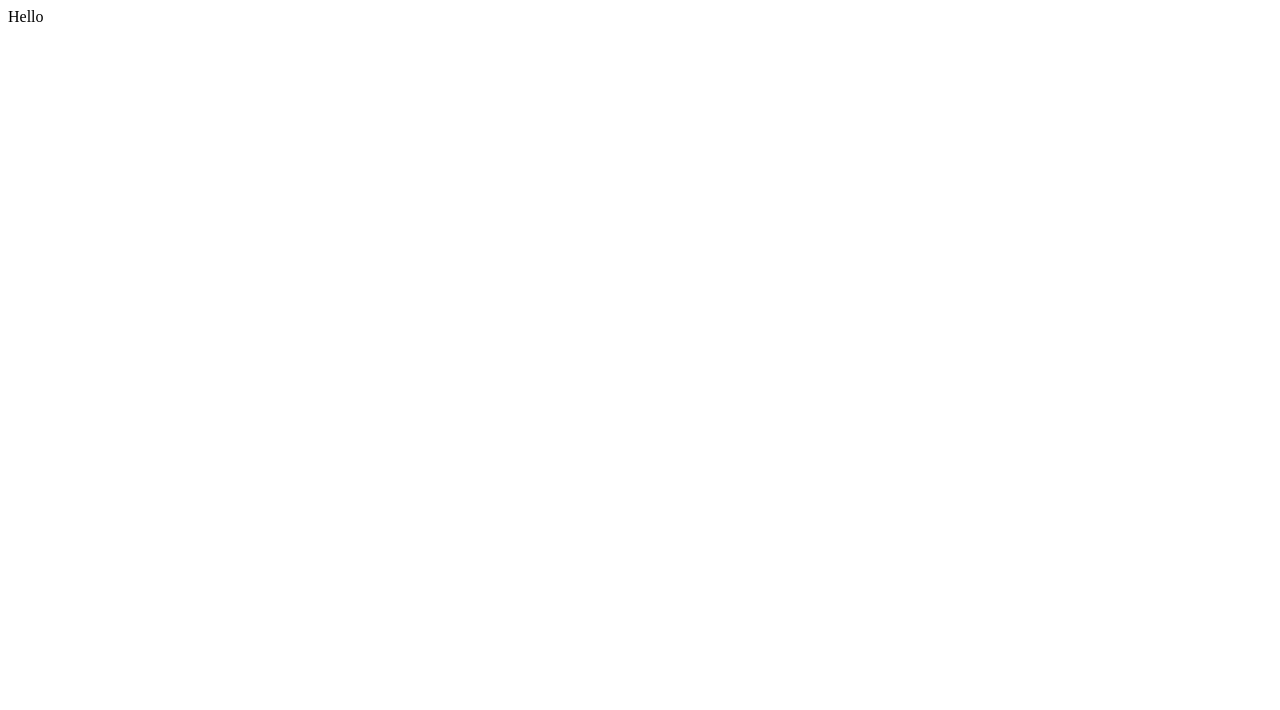
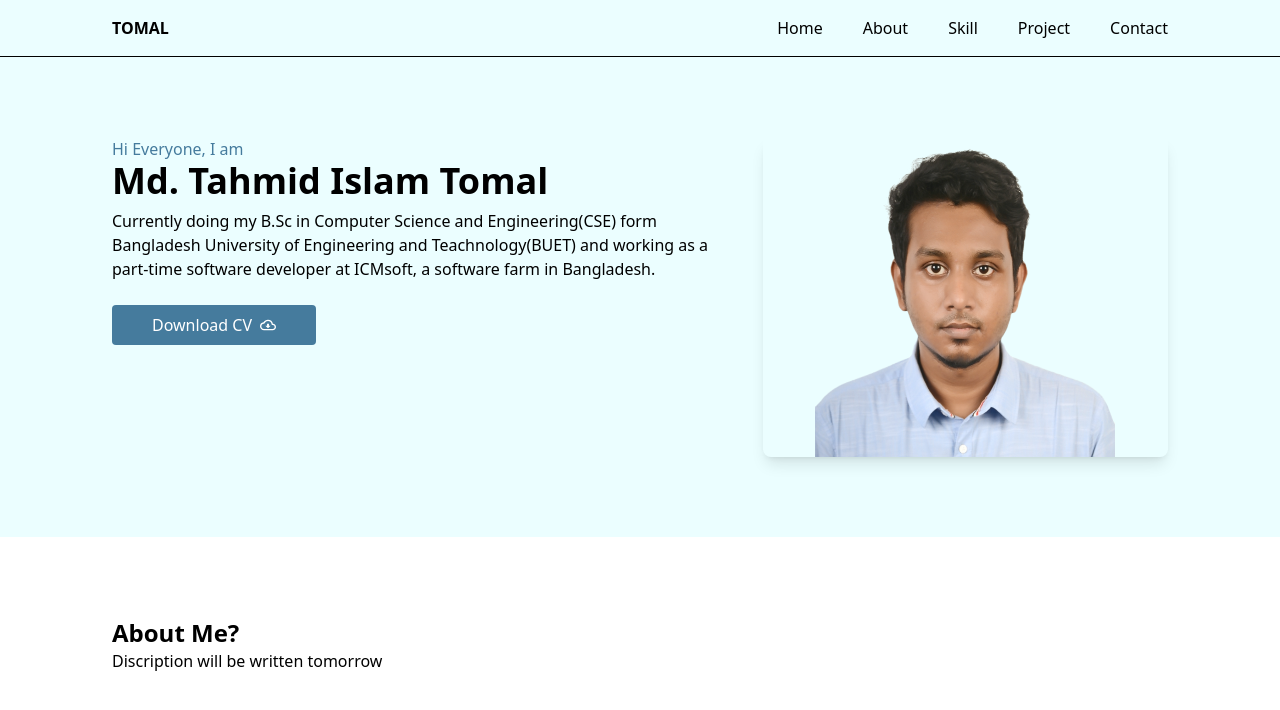
Before and after one commit to T0MAL/tomal-portfolio, a Next.js app: page / in a window 1280 px wide. Shown: the top 710 px of the page. Built offline with nearby package versions, Linux system fonts and the light colour scheme.

Commit message:
Home added

```diff
--- a/app/layout.js
+++ b/app/layout.js
@@ -1,5 +1,5 @@
-import { Inter } from "next/font/google";
-const inter = Inter({ subsets: ["latin"] });
+import '@styles/globals.css'
+import Navbar from "@components/Navbar";
 
 export const metadata = {
   title: "Tomal",
@@ -9,7 +9,10 @@ export const metadata = {
 export default function RootLayout({ children }) {
   return (
     <html lang="en">
-      <body>{children}</body>
+      <body>
+        <Navbar/>
+        {children}
+        </body>
     </html>
   );
 }
--- a/app/page.js
+++ b/app/page.js
@@ -1,8 +1,12 @@
+import AboutSection from "@components/About/AboutSection";
+import HomeSection from "@components/Home/HomeSection";
+
 
 export default function Home() {
   return (
-      <main>
-        Hello
+      <main className="">
+        <HomeSection/>
+        <AboutSection/>
       </main>
 
   );
--- /dev/null
+++ b/components/About/AboutSection.jsx
@@ -0,0 +1,14 @@
+const AboutSection = () => {
+    return (
+      <section id='about' className="px-28">
+        <div className="flex-col w-full py-20">
+          <p className="text-2xl font-bold">About Me?</p>
+          <p className="w-full break-words">
+            Discription will be written tomorrow
+          </p>
+        </div>
+      </section>
+    );
+  };
+
+  export default AboutSection;
--- /dev/null
+++ b/components/Home/HomeSection.jsx
@@ -0,0 +1,20 @@
+import React from 'react'
+import ImageSection from './ImageSection'
+import IntroSection from './IntroSection'
+
+const HomeSection = () => {
+  return (
+    <section id="home" className="bg-primary-color">
+      <div className="flex flex-col-reverse md:flex-row">
+        <div className='w-full md:w-7/12'>
+            <IntroSection />
+        </div>
+        <div className='w-full md:w-5/12'>
+            <ImageSection />
+        </div>
+      </div>
+    </section>
+  )
+}
+
+export default HomeSection
--- /dev/null
+++ b/components/Home/ImageSection.jsx
@@ -0,0 +1,30 @@
+import Image from 'next/image'
+import React from 'react'
+
+const ImageSection = () => {
+  return (
+    <div className='px-28 md:pl-4 py-4 md:py-20 flex'>
+      <div className=' h-80 w-full rounded-lg shadow-lg  flex justify-center'>
+
+        <Image
+      // src='https://i.ibb.co/c3yJPhv/DDI-282931-2-X2.jpg'
+      src='/DP.png'
+      alt='DP'
+      height={350}
+      width={300}
+      loading='lazy'
+      // className="rounded-full aspect-square object-cover"
+      />
+
+
+
+      </div>
+
+
+
+
+    </div>
+  )
+}
+
+export default ImageSection
--- /dev/null
+++ b/components/Home/IntroSection.jsx
@@ -0,0 +1,31 @@
+import { MdOutlineCloudDownload } from "react-icons/md";
+
+const IntroSection = () => {
+  return (
+    <div className='py-4 md:py-20 pl-28 flex flex-col'>
+      <p className='text-[#457B9D]'>
+        Hi Everyone, I am
+      </p>
+      <p className='text-4xl font-bold'>
+        Md. Tahmid Islam Tomal
+      </p>
+      <p className='pt-2'>
+        Currently doing my B.Sc in Computer Science and Engineering(CSE) form Bangladesh University of Engineering and Teachnology(BUET) and working as a part-time software developer at ICMsoft, a software farm in Bangladesh.
+      </p>
+      <a
+        href="https://drive.google.com/uc?export=download&id=1MT5M92DUJKFFVBFHHfIGbYcgi1Ni7yjv"
+        target="_blank"
+        rel="noopener noreferrer"
+        className="w-fit mt-6 px-10 inline-block bg-[#457B9D] text-white py-2  rounded hover:shadow-2xl"
+      >
+        <div className="flex gap-2 items-center">
+          <p>Download CV</p>
+          <MdOutlineCloudDownload />
+        </div>
+
+      </a>
+    </div>
+  )
+}
+
+export default IntroSection
--- /dev/null
+++ b/components/Navbar.jsx
@@ -0,0 +1,66 @@
+'use client'
+
+import { useState } from "react";
+import Link from "next/link";
+import { FiAlignJustify } from "react-icons/fi";
+import { FiX } from "react-icons/fi";
+
+const Navbar = () => {
+  const [isOpen, setIsOpen] = useState(false);
+
+  const toggleDropdown = () => {
+    setIsOpen(!isOpen);
+  };
+
+  return (
+    <header className=" sticky top-0 bg-primary-color w-screen border-b border-black">
+      <nav className="flex justify-between items-center w-full px-28 py-4">
+        <div className="font-bold">TOMAL</div>
+
+        {/* Desktop Menu */}
+        <div className="hidden md:flex gap-10">
+          <Link href="/">Home</Link>
+          <Link href="/about">About</Link>
+          <Link href="/skill">Skill</Link>
+          <Link href="/project">Project</Link>
+          <Link href="/contact">Contact</Link>
+        </div>
+
+        {/* Mobile Menu Button */}
+        <div className="md:hidden">
+          <button
+            onClick={toggleDropdown}
+            className="focus:outline-none"
+          >
+            {isOpen ? <FiX /> : <FiAlignJustify />}
+          </button>
+        </div>
+      </nav>
+
+      {/* Mobile Dropdown */}
+      {isOpen && (
+        <div className="md:hidden bg-gray-500 border-t border-black">
+          <div className="flex flex-col items-start gap-4 px-10 py-4">
+            <Link href="/" onClick={toggleDropdown}>
+              Home
+            </Link>
+            <Link href="/about" onClick={toggleDropdown}>
+              About
+            </Link>
+            <Link href="/skill" onClick={toggleDropdown}>
+              Skill
+            </Link>
+            <Link href="/project" onClick={toggleDropdown}>
+              Project
+            </Link>
+            <Link href="/contact" onClick={toggleDropdown}>
+              Contact
+            </Link>
+          </div>
+        </div>
+      )}
+    </header>
+  );
+};
+
+export default Navbar;
--- a/jsconfig.json
+++ b/jsconfig.json
@@ -1,7 +1,7 @@
 {
   "compilerOptions": {
     "paths": {
-      "@/*": ["./*"]
+      "@*": ["./*"]
     }
   }
 }
--- a/next.config.mjs
+++ b/next.config.mjs
@@ -1,4 +1,15 @@
 /** @type {import('next').NextConfig} */
-const nextConfig = {};
+const nextConfig = {
+    images: {
+        remotePatterns: [
+          {
+            protocol: 'https',
+            hostname: 'i.ibb.co',
+            port: '',
+          },
+        ],
+      },
+};
+
 
 export default nextConfig;
--- /dev/null
+++ b/styles/globals.css
@@ -0,0 +1,8 @@
+@import url("https://fonts.googleapis.com/css2?family=Inter:wght@100;200;300;400;500;600;700;800;900&display=swap");
+
+@tailwind base;
+@tailwind components;
+@tailwind utilities;
+
+
+/* Tailwind Styles */
--- a/tailwind.config.js
+++ b/tailwind.config.js
@@ -1,16 +1,21 @@
 /** @type {import('tailwindcss').Config} */
-module.exports = {
+export default {
   content: [
-    "./pages/**/*.{js,ts,jsx,tsx,mdx}",
-    "./components/**/*.{js,ts,jsx,tsx,mdx}",
-    "./app/**/*.{js,ts,jsx,tsx,mdx}",
+    './pages/**/*.{js,ts,jsx,tsx,mdx}',
+    './components/**/*.{js,ts,jsx,tsx,mdx}',
+    './app/**/*.{js,ts,jsx,tsx,mdx}',
   ],
   theme: {
     extend: {
-      backgroundImage: {
-        "gradient-radial": "radial-gradient(var(--tw-gradient-stops))",
-        "gradient-conic":
-          "conic-gradient(from 180deg at 50% 50%, var(--tw-gradient-stops))",
+      fontFamily: {
+        satoshi: ['Satoshi', 'sans-serif'],
+        inter: ['Inter', 'sans-serif'],
+      },
+      colors: {
+        'primary-color': '#EBFEFF',
+      },
+      scale: {
+        '105': '1.05',
       },
     },
   },
```
Also changed, not shown: package.json (+5 -4 lines), public/DP.png (added), 1 other file (tests, documents, lock files or other folders).
